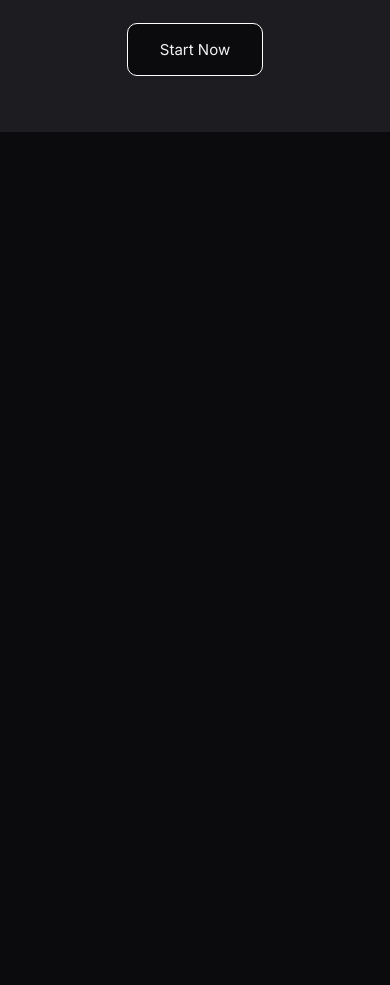
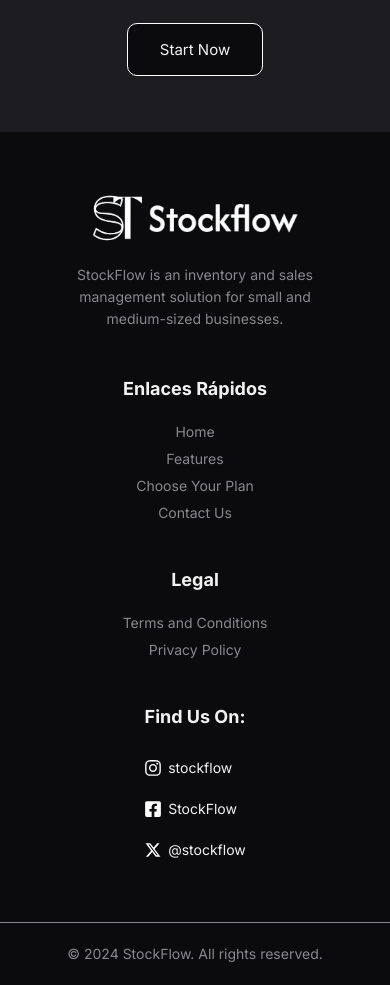
Before and after one commit to FazeElian/StockFlow, a Next.js app in the folder client/: page / in a window 390 px wide. Shown: the part 4880-5865 px from the top of the page. Before the commit the page ends 5012 px from the top, so only its background shows below. Built offline with nearby package versions, Linux system fonts and the light colour scheme; a web font is replaced by a local one.

Commit message:
add: Footer company component

```diff
--- /dev/null
+++ b/client/app/components/company/FooterCompany.tsx
@@ -0,0 +1,67 @@
+import Link from "next/link";
+import Image from 'next/image';
+
+// Styles for this component
+import "@/public/css/components/company/FooterCompany.css"
+
+// Logo
+import Logo from "@/public/img/Logo.png";
+
+// React icons
+import { FaInstagram, FaFacebookSquare } from "react-icons/fa";
+import { RiTwitterXFill } from "react-icons/ri";
+
+const FooterCompany = () => {
+    return (
+        <footer className="footer-company font-inter bg-black">
+            <div className="items-footer-company bg-transparent">
+                <div className="item-footer-company about-footer-company bg-transparent">
+                    <Image src={Logo} className="bg-transparent" alt="" />
+                    <p className="color-gray bg-transparent">
+                        StockFlow is an inventory and sales management solution for
+                        small and medium-sized businesses.
+                    </p>
+                </div>
+                <div className="item-footer-company quick-links-footer-company bg-transparent">
+                    <h2 className="color-white bg-transparent">Enlaces Rápidos</h2>
+                    <ul className="bg-transparent list-links-footer-company">
+                        <Link href="#" className="bg-transparent color-gray">Home</Link>
+                        <Link href="#" className="bg-transparent color-gray">Features</Link>
+                        <Link href="#" className="bg-transparent color-gray">Choose Your Plan</Link>
+                        <Link href="#" className="bg-transparent color-gray">Contact Us</Link>
+                    </ul>
+                </div>
+                <div className="item-footer-company quick-links-footer-company bg-transparent">
+                    <h2 className="color-white bg-transparent">Legal</h2>
+                    <ul className="bg-transparent list-links-footer-company">
+                        <Link href="#" className="bg-transparent color-gray">Terms and Conditions</Link>
+                        <Link href="#" className="bg-transparent color-gray">Privacy Policy</Link>
+                    </ul>
+                </div>
+                <div className="item-footer-company connect-with-us-footer-company bg-transparent">
+                    <h2 className="color-white bg-transparent">Find Us On:</h2>
+                    <ul className="bg-transparent">
+                        <Link href="#" className="item-connect-with-us bg-transparent">
+                            <FaInstagram />
+                            <h2 className="color-white bg-transparent">stockflow</h2>
+                        </Link>
+                        <Link href="#" className="item-connect-with-us bg-transparent">
+                            <FaFacebookSquare />
+                            <h2 className="color-white bg-transparent">StockFlow</h2>
+                        </Link>
+                        <Link href="#" className="item-connect-with-us bg-transparent">
+                            <RiTwitterXFill />
+                            <h2 className="color-white bg-transparent">@stockflow</h2>
+                        </Link>
+                    </ul>
+                </div>
+            </div>
+
+            <div className="rights-footer-company bg-transparent color-gray">
+                © 2024 StockFlow. All rights reserved.
+            </div>
+        </footer>
+    )
+}
+
+export { FooterCompany };
--- a/client/app/page.tsx
+++ b/client/app/page.tsx
@@ -7,6 +7,7 @@ import { TopBannerServices } from "./components/company/TopBannerServices";
 import { AppMainFeatures } from "./components/company/AppMainFeatures";
 import { ChooseYourPlan } from "./components/company/ChooseYourPlan";
 import { StartNowCallToAction } from "./components/company/StartNowCallToAction";
+import { FooterCompany } from "./components/company/FooterCompany";
 
 export default function Home() {
   return (
@@ -19,6 +20,7 @@ export default function Home() {
         <AppMainFeatures />
         <ChooseYourPlan />
         <StartNowCallToAction />
+        <FooterCompany />
       </main>
     </>
   );
--- /dev/null
+++ b/client/public/css/components/company/FooterCompany.css
@@ -0,0 +1,212 @@
+.footer-company {
+    display: flex;
+    width: 100%;
+    height: auto;
+    flex-direction: column;
+}
+
+    .items-footer-company {
+        display: flex;
+        flex-wrap: wrap;
+        padding: 4rem 10rem 4rem;
+        justify-content: space-between;
+    }
+
+    .item-footer-company {
+        display: flex;
+        height: 100%;
+        flex-direction: column;
+    }
+
+        .item-footer-company h2 {
+            font-size: 21px;
+        }
+
+    .about-footer-company {
+        width: 40%;
+        gap: 1rem;
+    }
+
+        .about-footer-company img {
+            width: 300px;
+        }
+
+        .about-footer-company p {
+            width: 70%;
+            font-size: 15px;
+            line-height: 24px;
+            margin-left: 10px;
+        }
+
+    .quick-links-footer-company {
+        width: 20%;
+    }
+
+        .list-links-footer-company {
+            display: flex;
+            flex-direction: column;
+            margin-top: 1rem;
+            gap: 10px;
+        }
+
+            .list-links-footer-company a {
+                font-size: 16px;
+                font-weight: 400;
+            }
+
+            .list-links-footer-company a:hover {
+                color: white;
+                transition: .3s ease-in;
+            }
+
+    .connect-with-us-footer-company {
+        width: 20%;
+    }
+
+        .connect-with-us-footer-company ul {
+            display: flex;
+            flex-direction: column;
+            margin-top: 1.5rem;
+            gap: 1rem;
+        }
+
+        .item-connect-with-us {
+            display: flex;
+            width: 100%;
+            align-items: center;
+        }
+
+        .item-connect-with-us h2 {
+            font-size: 16px;
+            font-weight: 400;
+            margin-left: 6px;
+        }
+
+            .item-connect-with-us h2:hover {
+                text-decoration: underline;
+            }
+
+        .item-connect-with-us svg {
+            width: 22px;
+            height: 22px;
+            background: transparent;
+            color: white !important;
+        }
+
+    .rights-footer-company {
+        display: flex;
+        width: 100%;
+        height: auto;
+        border-top: 1px solid #89888C;
+        padding: 1.2rem 2rem 1.2rem;
+        align-items: center;
+        justify-content: center;
+        font-size: 16px;
+        font-weight: 400;
+        text-align: center;
+        line-height: 20px;
+    }
+
+/* Responsive 1440px */
+@media screen and (max-width: 1440px) {
+    .items-footer-company {
+        padding: 4rem 7.5rem 4rem;
+    }
+
+    .item-footer-company h2 {
+        font-size: 18px;
+    }
+
+    .about-footer-company {
+        width: 30%;
+    }
+
+    .about-footer-company img {
+        width: 220px;
+        height: 60px;
+    }
+
+    .about-footer-company p {
+        font-size: 14px;
+        line-height: 22px;
+    }
+
+    .quick-links-footer-company {
+        width: 20%;
+    }
+
+    .list-links-footer-company a,
+    .item-connect-with-us h2 {
+        font-size: 14px;
+    }
+
+    .item-connect-with-us svg {
+        width: 20px;
+        height: 20px;
+    }
+
+    .rights-footer-company {
+        font-size: 14px;
+    }
+}
+
+/* Responsive 1024px */
+@media screen and (max-width: 1024px) {
+    .items-footer-company {
+        padding: 4rem 5rem 4rem;
+        flex-wrap: wrap;
+        gap: 3rem;
+        justify-content: flex-start;
+    }
+
+    .about-footer-company p {
+        margin: 0;
+        width: 100%;
+    }
+
+    .item-footer-company {
+        flex-basis: 35%;
+        width: 50%;
+        margin-right: 2rem;
+    }
+
+    .quick-links-footer-company,
+    .about-footer-company,
+    .connect-with-us-footer-company {
+        width: 50%;
+    }
+}
+
+/* Responsive 600px */
+@media screen and (max-width: 600px) {
+    .items-footer-company {
+        text-align: center;
+        padding: 3.5rem 3rem 3.5rem;
+    }
+
+    .item-footer-company h2 {
+        margin-bottom: 8px;
+    }
+
+    .quick-links-footer-company,
+    .about-footer-company,
+    .connect-with-us-footer-company {
+        min-width: 100%;
+        align-items: center;
+        justify-content: center;
+    }
+
+    .item-connect-with-us {
+        align-items: flex-start;
+    }
+
+    .item-connect-with-us svg{
+        width: 18px;
+        height: 18px;
+    }
+
+    .rights-footer-company {
+        padding: 20px 2rem 20px;
+        line-height: 22px;
+    }
+}
```
